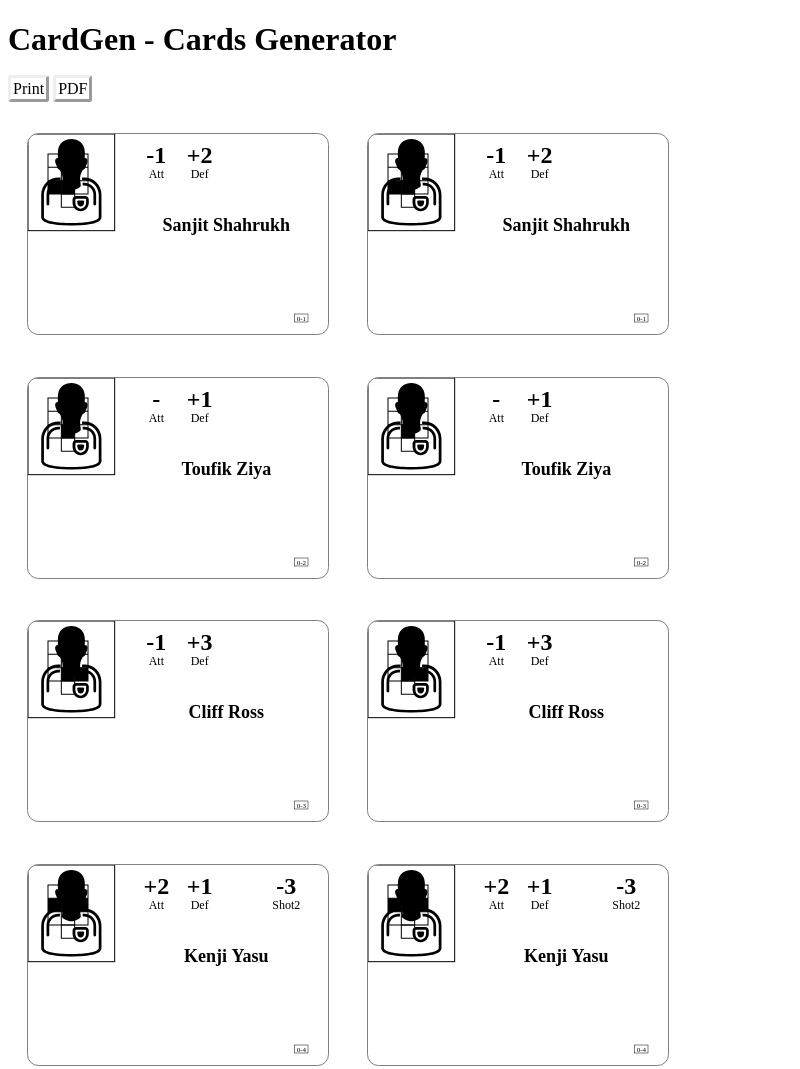
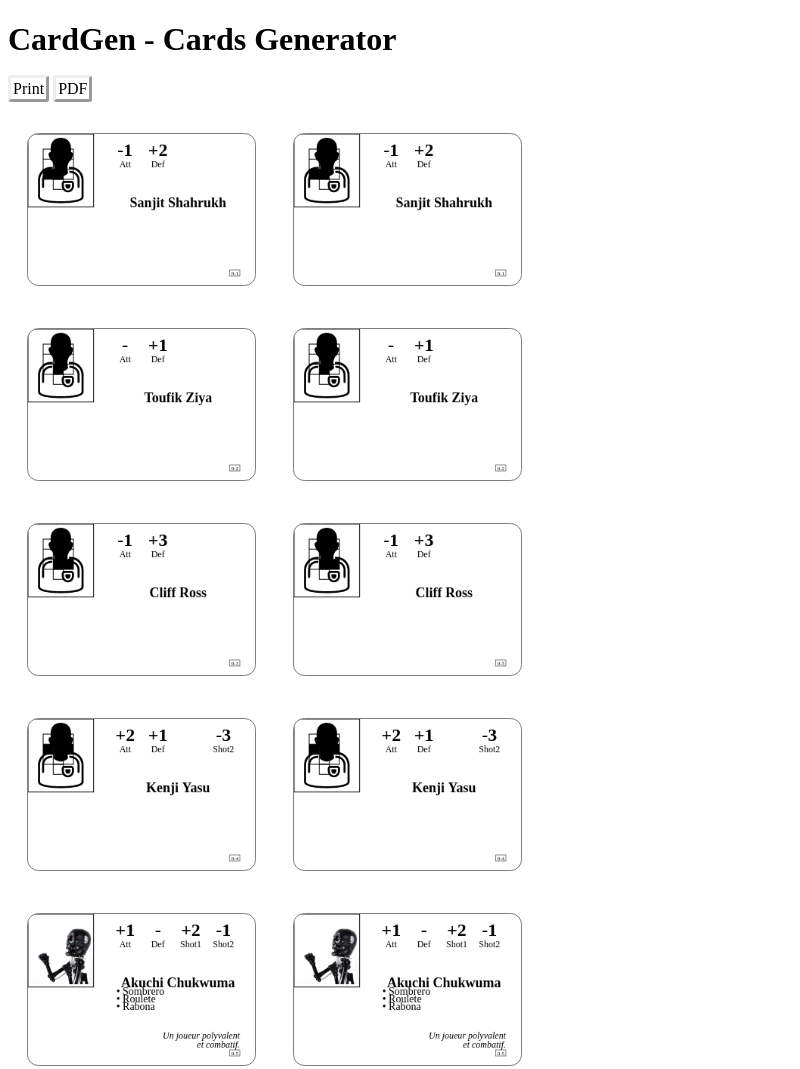
Before and after one commit to arnauldvm/j2s.cardgen, an Electron app: page index.html in a window 800 px wide. Shown: the top 1069 px of the page. Drawn offline with Linux system fonts and the light colour scheme; no server answers.

Commit message:
:lipstick: Adapt cards size though css

```diff
--- a/assets/css/window.css
+++ b/assets/css/window.css
@@ -3,6 +3,8 @@
   border: 1px solid grey;
   background-color: white;
   margin: 5mm;
+  width: 6cm;
+  height: 4cm;
 }
 
 .button {
```
